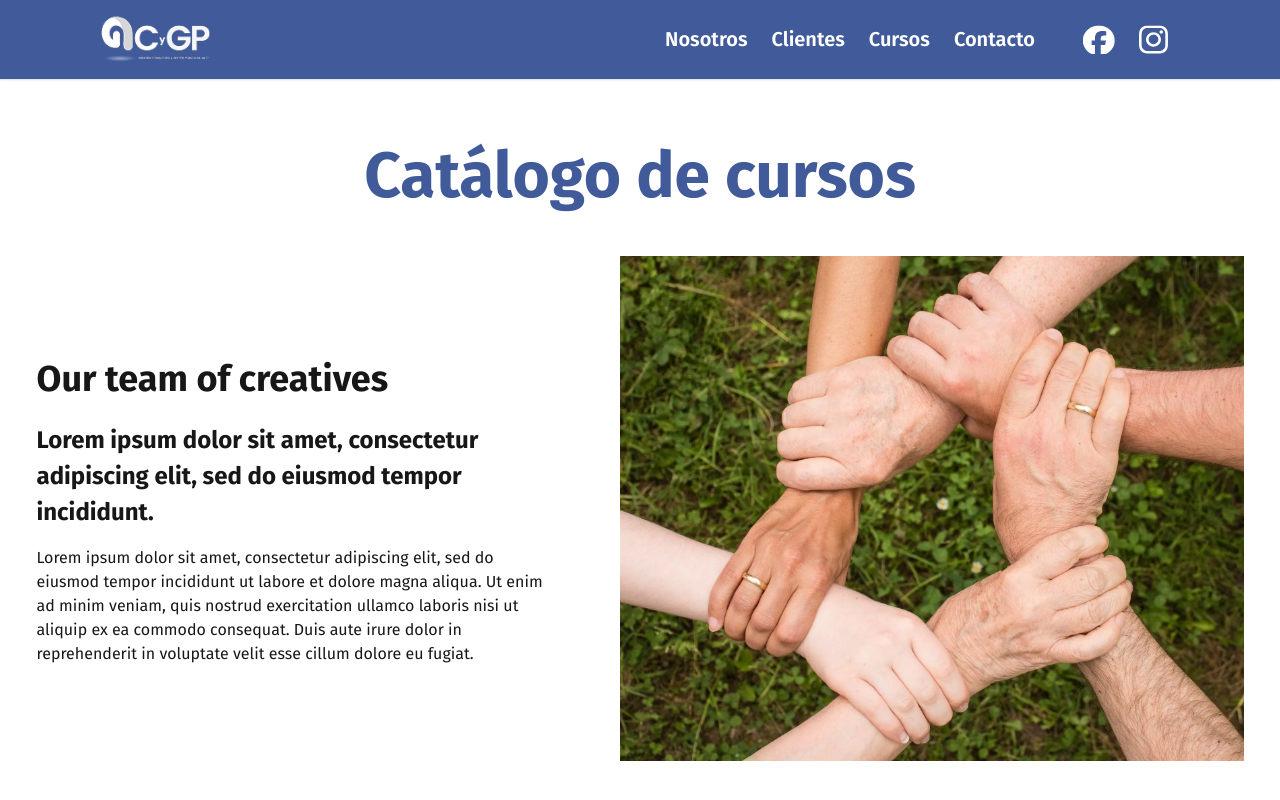
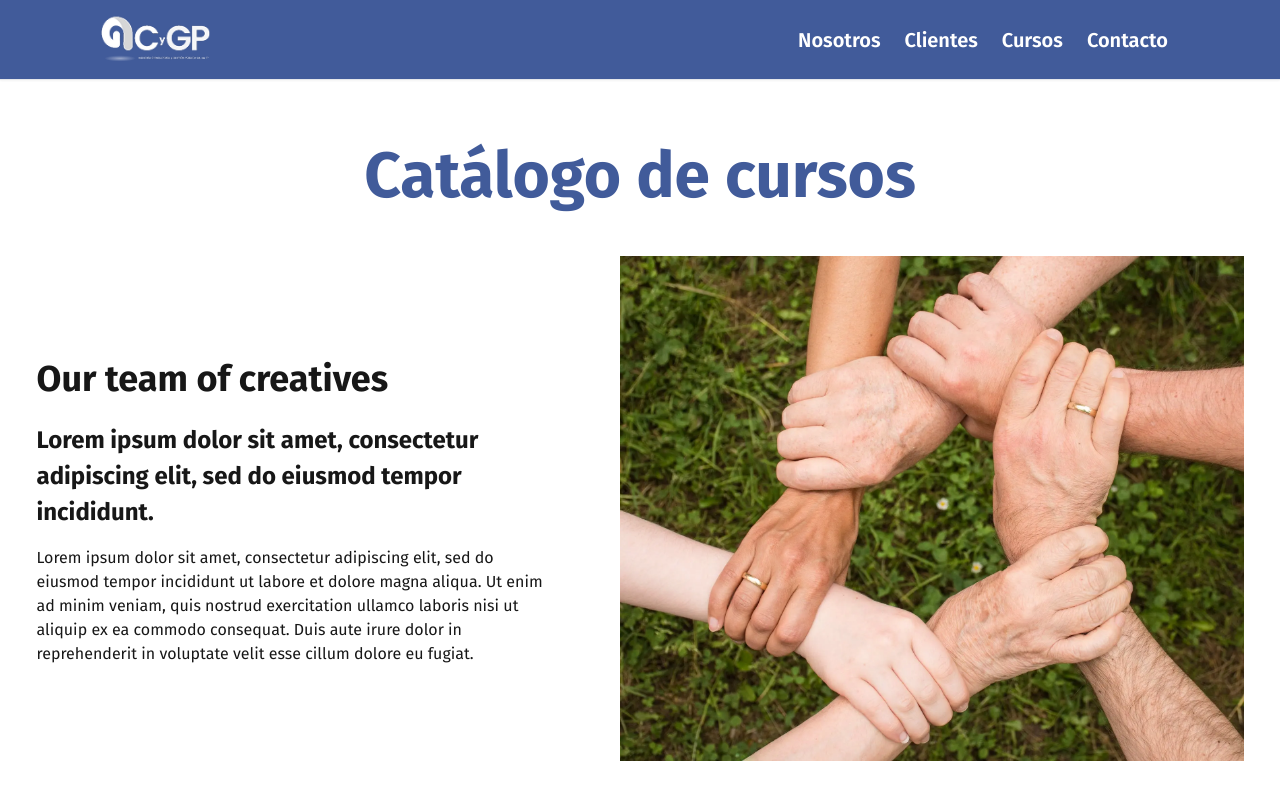
Before and after one commit to figuitiko/acygp, a Next.js app: page /courses in a window 1280 px wide. Shown: the top 800 px of the page. Built offline with nearby package versions, Linux system fonts and the light colour scheme.

Commit message:
fix: update HeroCourses component layout and replace anchor tags with Link component in Navbar

```diff
--- a/src/components/courses/hero-courses.tsx
+++ b/src/components/courses/hero-courses.tsx
@@ -15,9 +15,9 @@ export const HeroCourses = ({
   descriptionInfo,
 }: HeroCoursesProps) => {
   return (
-    <section className="flex flex-col items-center justify-center">
+    <section className="flex flex-col items-center justify-center px-8">
       <h1 className="text-main text-[64px] font-bold">{heading}</h1>
-      <div className="flex items-center justify-center gap-16 mt-8">
+      <div className="flex flex-col md:flex-row items-center justify-center gap-16 mt-8">
         <div className="flex flex-col gap-4 max-w-[519px]">
           <h2 className="font-bold text-[36px]">{headingInfo}</h2>
           <h4 className="font-bold text-[24px]">{subHeadingInfo}</h4>
--- a/src/components/share/navbar.tsx
+++ b/src/components/share/navbar.tsx
@@ -2,6 +2,7 @@
 import { useState } from "react";
 import { FacebookIcon } from "./icons/facebook";
 import { InstagramIcon } from "./icons/instagram";
+import Link from "next/link";
 
 const navbarLinks = [
   { name: "Nosotros", path: "/about" },
@@ -20,30 +21,14 @@ export const Navbar = () => {
         <ul className="hidden md:flex gap-6 m-0 p-0 list-none">
           {navbarLinks.map((link) => (
             <li key={link.path}>
-              <a
+              <Link
                 href={link.path}
                 className="text-white font-semibold text-xl hover:text-slate-400 transition-colors"
               >
                 {link.name}
-              </a>
+              </Link>
             </li>
           ))}
-          <li className="flex items-center gap-4 ml-6">
-            <a
-              href="/contacto"
-              className="text-white font-semibold text-xl hover:text-slate-400 transition-colors"
-            >
-              <FacebookIcon />
-            </a>
-          </li>
-          <li className="flex items-center gap-4">
-            <a
-              href="/blog"
-              className="text-white font-semibold text-xl hover:text-slate-400 transition-colors"
-            >
-              <InstagramIcon />
-            </a>
-          </li>
         </ul>
         <button
           className="md:hidden flex flex-col gap-1.5 bg-transparent border-0 cursor-pointer"
@@ -80,13 +65,13 @@ export const Navbar = () => {
         <ul className="flex flex-col gap-4 px-4 py-4">
           {navbarLinks.map((link) => (
             <li key={link.path}>
-              <a
+              <Link
                 href={link.path}
-                className="text-white font-semibold text-xl hover:text-slate-400 transition-colors"
+                className="text-white font-semibold text-xl z-50 hover:text-slate-400 transition-colors"
                 onClick={() => setIsMobileMenuOpen(false)}
               >
                 {link.name}
-              </a>
+              </Link>
             </li>
           ))}
         </ul>
@@ -94,7 +79,7 @@ export const Navbar = () => {
       {/* Overlay for mobile menu */}
       {isMobileMenuOpen && (
         <div
-          className="fixed inset-0 bg-black bg-opacity-30 z-50 md:hidden"
+          className="fixed inset-0 bg-black bg-opacity-30 z-40 md:hidden"
           onClick={() => setIsMobileMenuOpen(false)}
         />
       )}
```
